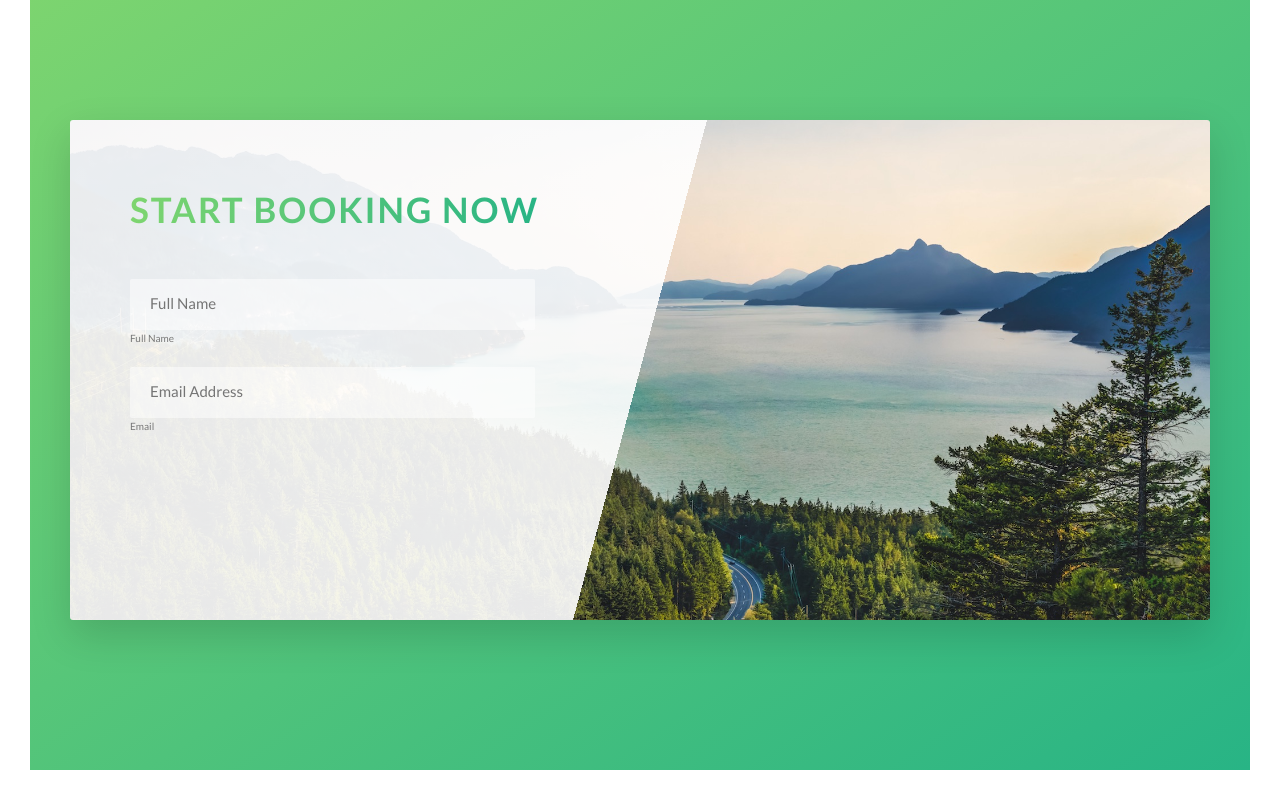
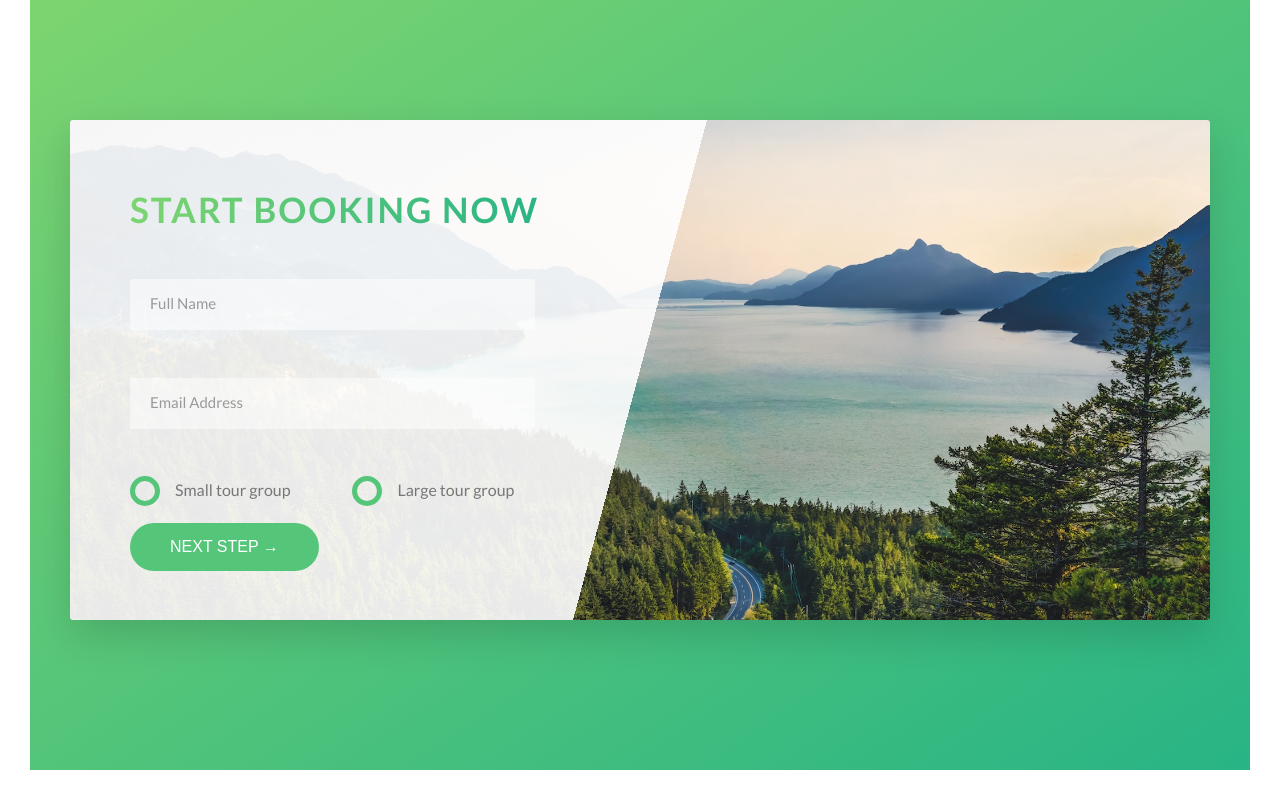
Before and after one commit to karnbibek/CSS-practise-projects, a website: page index.html in a window 1280 px wide. Shown: the part 4470-5270 px from the top of the page. Drawn offline with Linux system fonts and the light colour scheme.

Commit message:
creating for elements

```diff
--- a/index.html
+++ b/index.html
@@ -334,7 +334,31 @@
                     required
                     autocomplete="off"
                   />
-                  <label for="email" class="form__label"> Email </label>
+                  <label for="email" class="form__label"> Email Address</label>
+                </div>
+
+                <div class="form__group">
+                  <div class="form__radio-group">
+                    <input type="radio" class="form__radio-input" id="small" name="size">
+                    <label for="small" class="form__radio-label">
+                      <span class="form__radio-button"></span>
+                      Small tour group
+                    </label>
+                  </div>
+
+                  <div class="form__radio-group">
+                    <input type="radio" class="form__radio-input" id="large" name="size">
+                    <label for="large" class="form__radio-label">
+                      <span class="form__radio-button"></span>
+                      Large tour group
+                    </label>
+                  </div>
+                </div>
+
+                <div class="form__group">
+                  <button class="btn btn--green">
+                    Next Step &rarr;
+                  </button>
                 </div>
               </form>
             </div>
--- a/sass/abstracts/_variables.scss
+++ b/sass/abstracts/_variables.scss
@@ -13,6 +13,9 @@ $color-grey-light-1: #f7f7f7;
 $color-grey-light-2: #eee;
 
 $color-grey-dark: #777;
+$color-grey-dark-2: #999;
+
+
 $color-white: #ffff;
 $color-black: #000;
 
--- a/sass/components/_button.scss
+++ b/sass/components/_button.scss
@@ -1,5 +1,6 @@
 .btn {
-    &:link,
+    &,
+    &:link, // link and visited is for anchor elements
     &:visited {
         text-transform: uppercase;
         text-decoration: none;
@@ -9,6 +10,11 @@
         transition: all .2s;
         position: relative;
         font-size: $default-font-size;
+
+        // Changes for the button element
+        border: none;
+        cursor: pointer;
+
     }
 
     &:hover {
@@ -21,7 +27,8 @@
         }
     }
 
-    &:active {
+    &:active,
+    &:focus {
         transform: translateY(-1px);
         box-shadow: 0 .5rem 1rem rgba($color-black,.2);
     }
--- a/sass/components/_form.scss
+++ b/sass/components/_form.scss
@@ -6,23 +6,91 @@
   &__input {
     font-size: 1.5rem;
     font-family: inherit;
+    color: inherit;
     padding: 1.5rem 2rem;
     border-radius: 2px;
-        background-color: rgba($color-white, .5);
+    background-color: rgba($color-white, 0.5);
     border: none;
     border-bottom: 3px solid transparent;
     width: 90%;
     display: block;
+    transition: all .3s;;
 
-    }
-
-    &__input:focus { // focus is used when a input tag is clicked or focussed
+    &:focus {
+      // focus is used when a input tag is clicked or focussed
       outline: none;
-        box-shadow:  0 1rem 2rem rgba($color-black, .1);
+      box-shadow: 0 1rem 2rem rgba($color-black, 0.1);
       border-bottom: 3px solid $color-primary;
     }
 
-    &__label {
+    &:focus:invalid {
+        border-bottom: 3px solid $color-secondary-dark;
+    }
 
+    &::-webkit-input-placeholder {
+      color: $color-grey-dark-2;
     }
   }
+
+  &__label {
+      font-size: 1.2rem;
+      font-weight: 700;
+      margin-left: 2rem;
+      margin-top: .7rem;
+      display: block;
+      transition: all .2s;
+  }
+
+  &__input:placeholder-shown + &__label { // + is a sibling selector. As input and label class are immediate siblings so selected by +.
+    opacity: 0;
+    visibility: hidden;
+    transform: translateY(-4rem);
+  }
+
+  &__radio-group {
+    width: 49%;
+    display: inline-block;
+  }
+
+  &__radio-input {
+    display: none;
+  }
+
+  &__radio-label {
+    font-size: $default-font-size;
+    cursor: pointer;
+    position: relative;
+    padding-left: 4.5rem;
+  }
+
+  &__radio-button {
+    height: 3rem;
+    width: 3rem;
+    border: 5px solid $color-primary;
+    border-radius: 50%;
+    display: inline-block;
+    position: absolute;
+    left: 0;
+    top: -.4rem;
+
+    &::after {
+      content: "";
+      display: block;
+      height: 1.3rem;
+      width: 1.3rem;
+      border-radius: 50%;
+      position: absolute;
+      top: 50%;
+      left: 50%;
+      transform: translate(-50%, -50%);
+      background-color: $color-primary;
+      opacity: 0;
+      transition: opacity .2s;
+    }
+  }
+
+  // ~ is all element selector. In this case sibling.
+  &__radio-input:checked ~ &__radio-label &__radio-button::after  {
+    opacity: 1;
+  }
+}
```
Also changed, not shown: css/style.css. Lines whose indentation alone changed are shown as unchanged.
